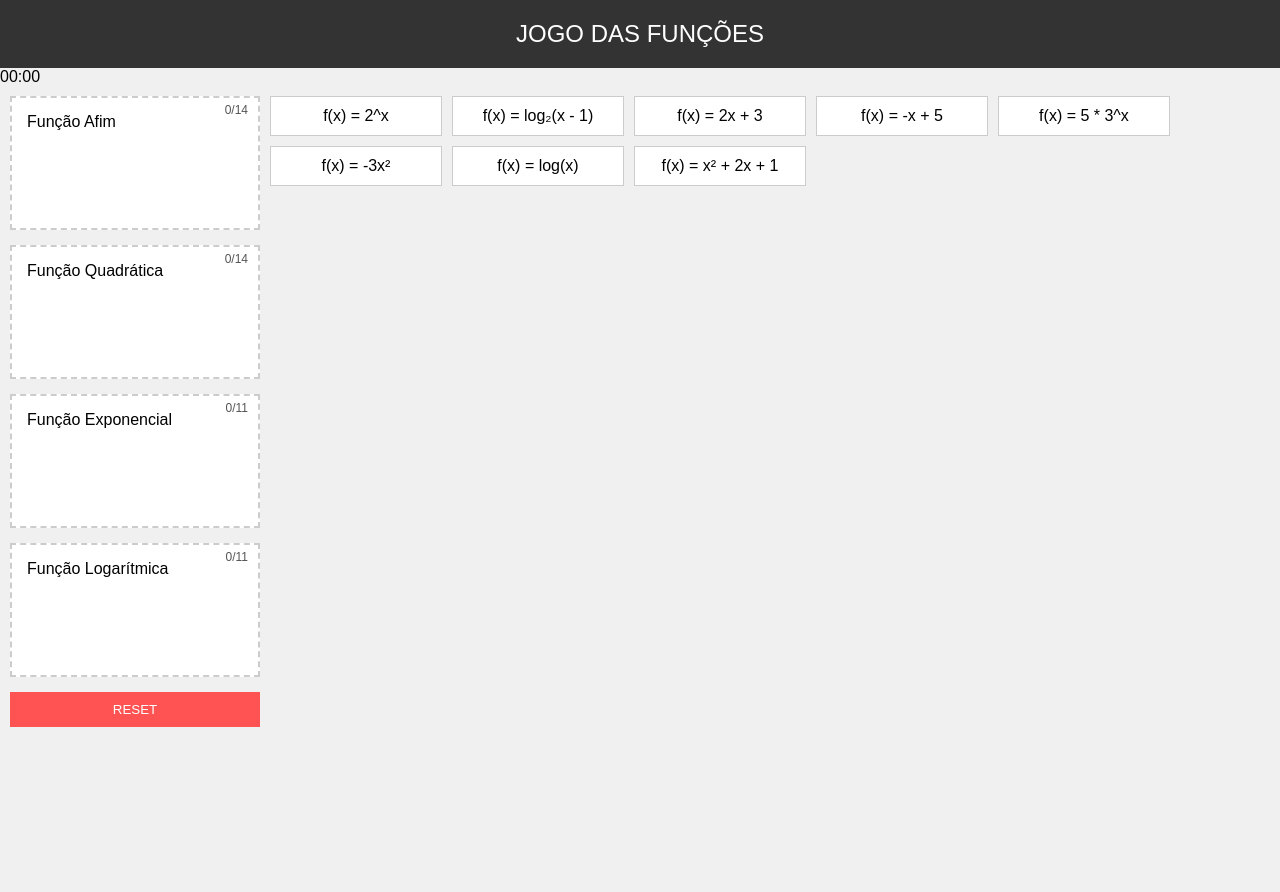
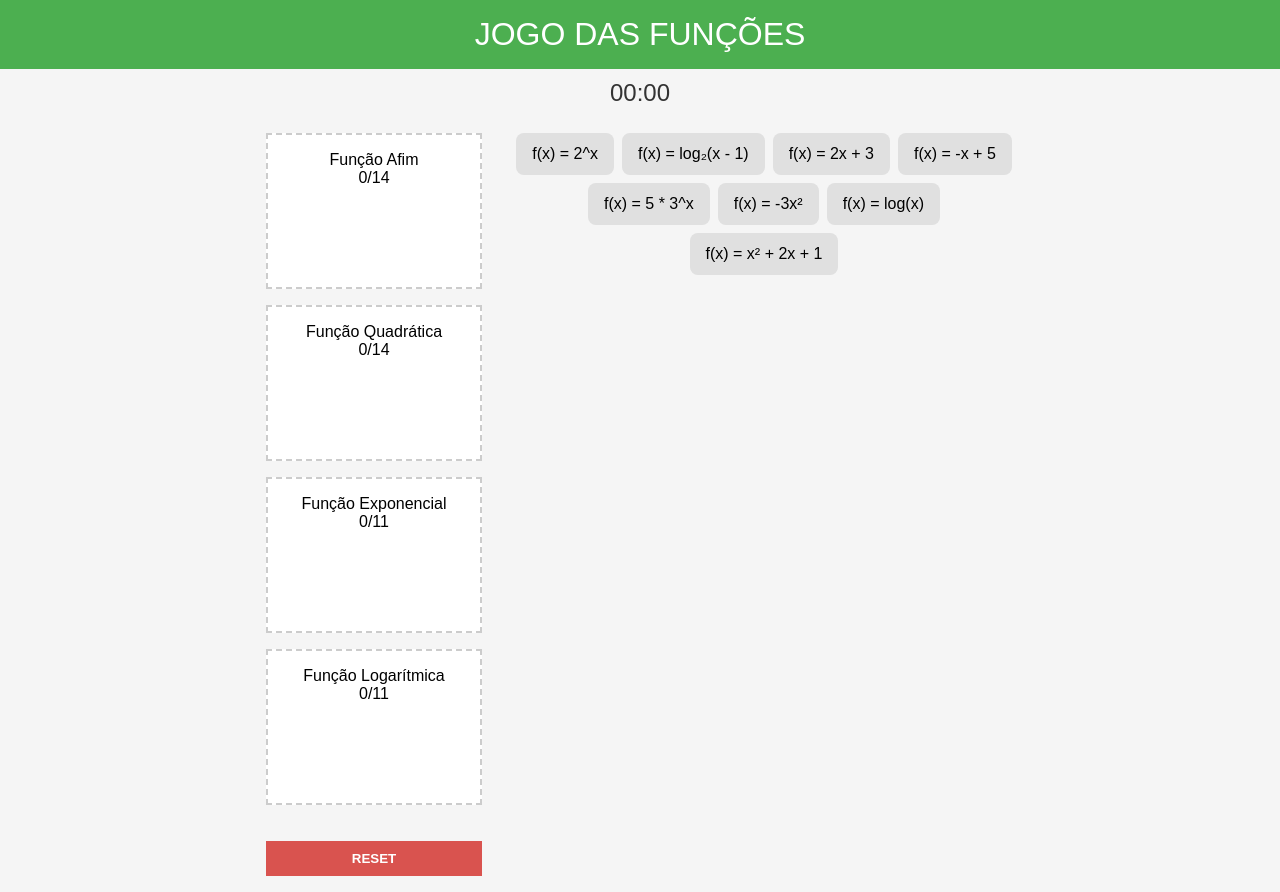
Before and after one commit to mhnrq/jogo-das-funcoes, a plain HTML site: page index.html in a window 1280 px wide. Before the commit the page ends 800 px from the top, so only its background shows below. Drawn offline with nearby package versions, Linux system fonts and the light colour scheme.

Commit message:
Update style.css

```diff
--- a/css/style.css
+++ b/css/style.css
@@ -1,80 +1,68 @@
 body {
   font-family: Arial, sans-serif;
+  background-color: #f5f5f5;
   margin: 0;
-  background: #f0f0f0;
+  padding: 0;
+  text-align: center;
 }
 
 header {
-  background: #333;
+  background-color: #4CAF50;
   color: white;
-  text-align: center;
-  padding: 20px;
-  font-size: 24px;
+  padding: 1rem;
+  font-size: 2rem;
 }
 
-.timer {
-  text-align: center;
-  font-size: 20px;
+#timer {
+  font-size: 1.5rem;
   margin: 10px 0;
+  color: #333;
 }
 
 .container {
   display: flex;
-  gap: 10px;
-  padding: 10px;
+  justify-content: center;
+  padding: 1rem;
 }
 
 .sidebar {
-  width: 250px;
   display: flex;
   flex-direction: column;
-  gap: 15px;
+  gap: 1rem;
+  padding-right: 2rem;
 }
 
 .drop-area {
-  padding: 15px;
-  background: #fff;
   border: 2px dashed #ccc;
-  min-height: 100px;
-  position: relative;
-}
-
-.count {
-  position: absolute;
-  top: 5px;
-  right: 10px;
-  font-size: 12px;
-  color: #555;
-}
-
-.main {
-  flex: 1;
-  display: flex;
-  flex-wrap: wrap;
-  gap: 10px;
-  justify-content: flex-start;
-  align-content: flex-start;
+  padding: 1rem;
+  width: 180px;
+  min-height: 120px;
+  background-color: #fff;
+  cursor: pointer;
 }
 
 .cards {
   display: flex;
   flex-wrap: wrap;
-  gap: 10px;
+  gap: 0.5rem;
+  max-width: 500px;
+  justify-content: center;
 }
 
 .card {
-  background: white;
-  padding: 10px;
-  border: 1px solid #ccc;
+  background-color: #e0e0e0;
+  padding: 0.75rem 1rem;
+  border-radius: 8px;
   cursor: grab;
-  width: 150px;
-  text-align: center;
+  width: fit-content;
   user-select: none;
 }
 
 .reset-button {
+  margin-top: 20px;
   padding: 10px;
-  background: #ff5252;
+  font-weight: bold;
+  background-color: #d9534f;
   color: white;
   border: none;
   cursor: pointer;
```
